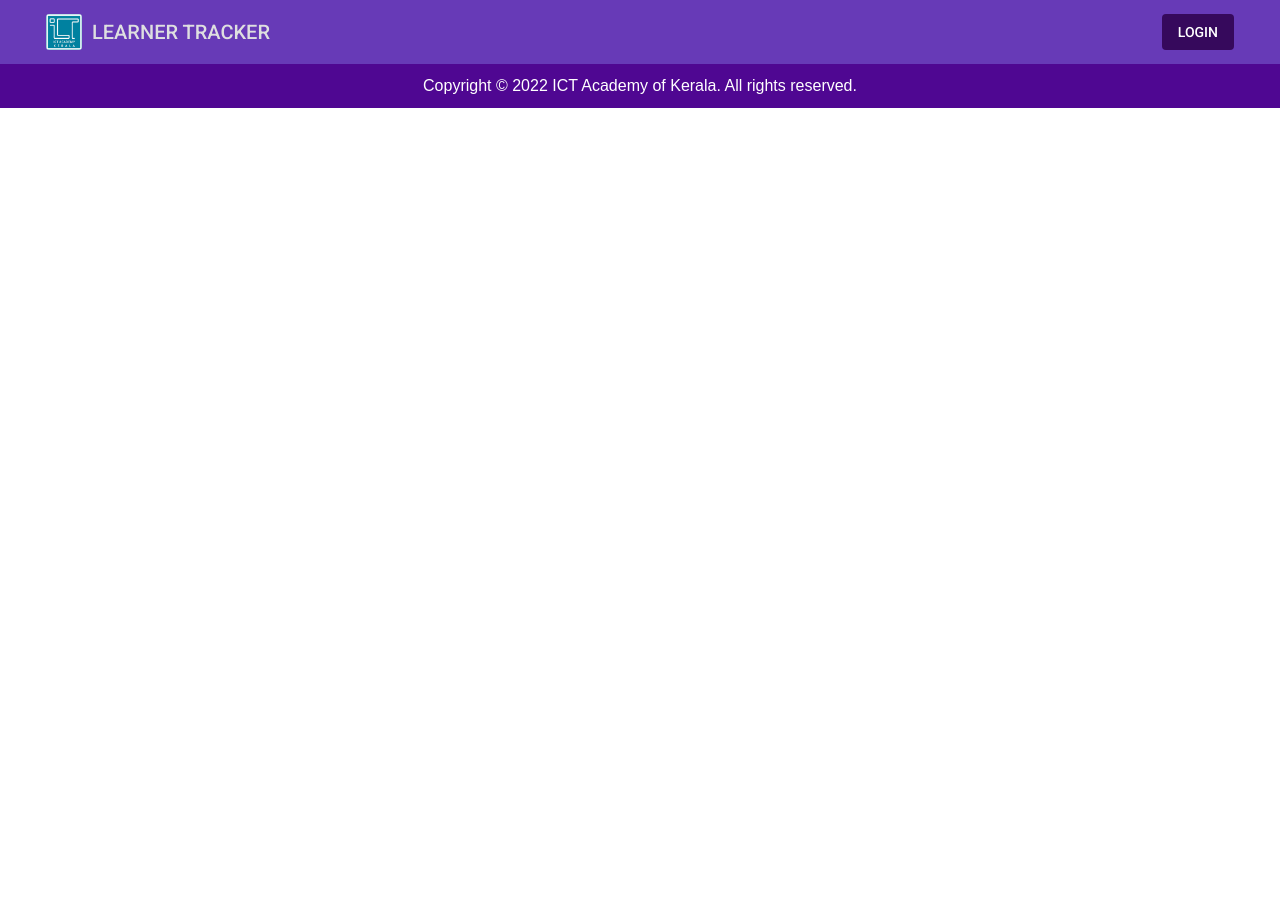
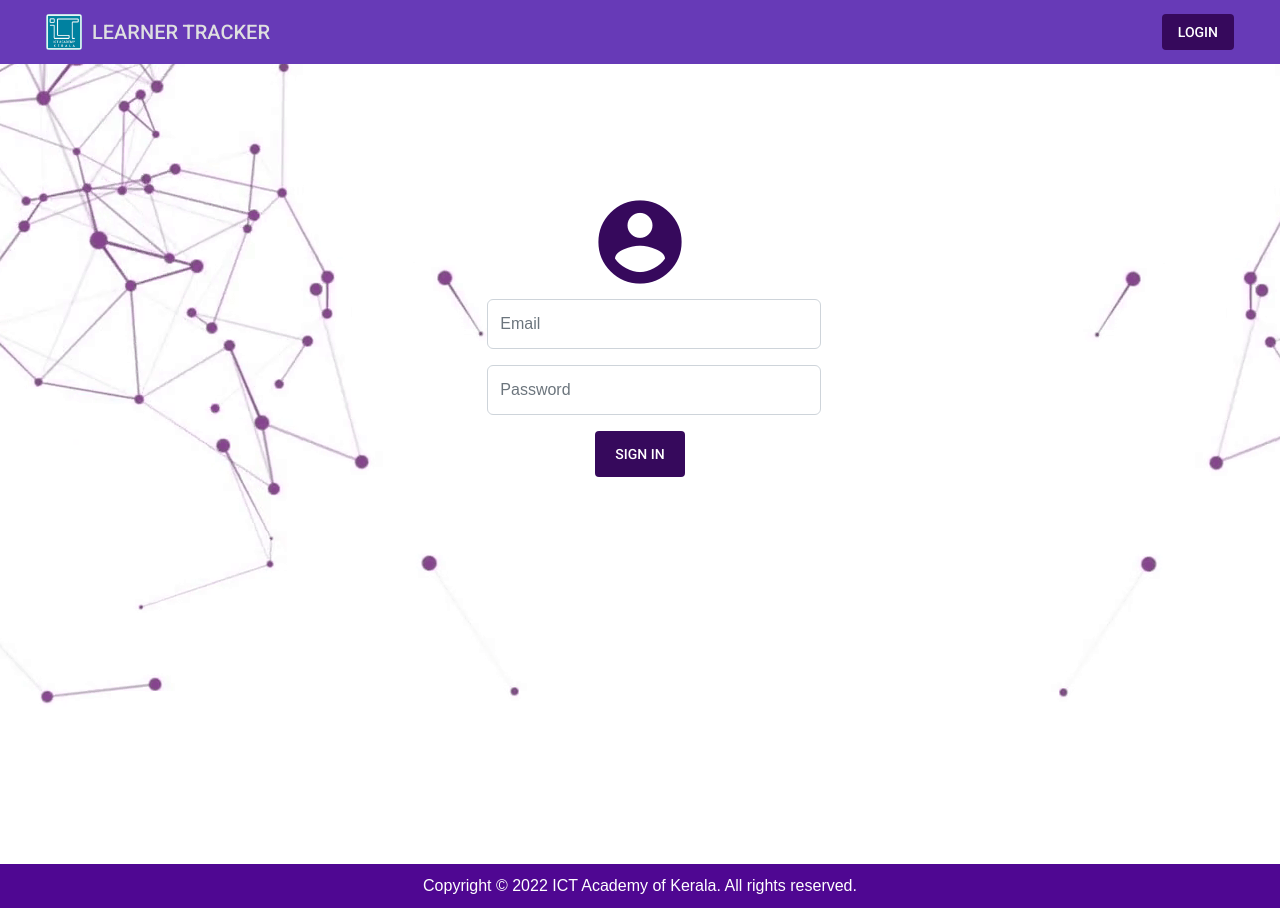
Before and after one commit to rajeevc5260/learners-tracker, an Angular app in the folder Frontend/: page /login in a window 1280 px wide. Before the commit this address led to /. Before the commit the page ends 800 px from the top, so only its background shows below. Built offline with nearby package versions, Linux system fonts and the light colour scheme.

Commit message:
login update

```diff
--- a/Frontend/src/app/Components/home/home.component.html
+++ b/Frontend/src/app/Components/home/home.component.html
@@ -4,7 +4,7 @@
     <p>
       {{ contentPara }}
     </p>
-    <button mat-button class="calToAct">
+    <button mat-button class="calToAct" routerLink="/login">
       {{ login }} <mat-icon>east</mat-icon>
     </button>
   </div>
--- /dev/null
+++ b/Frontend/src/app/Components/login/login.component.css
@@ -0,0 +1,25 @@
+
+.sign-main{
+    height: 100%;
+    background-image: url(../../../assets/images/bg.png);
+}
+form{
+    padding: 10% 5%;
+    border-radius: 6px;
+    text-align: center;
+}
+form input{
+    height: 50px;
+    margin-left: 50px;
+}
+.avatar{
+    font-size: 100px;
+    width: auto;
+    height: auto;
+    color:rgb(54, 9, 92);
+}
+.signbtn{
+    background-color:rgb(54, 9, 92) ;
+    color:#fff;
+    padding: 5px 20px;
+}
--- /dev/null
+++ b/Frontend/src/app/Components/login/login.component.html
@@ -0,0 +1,16 @@
+<div class="sign-main">
+    <form class="col-sm-5 container">
+        <mat-icon class="avatar">account_circle</mat-icon>
+        <div class="row mb-3">
+          <div class="col-sm-10">
+            <input type="email" class="form-control" id="inputEmail3 " placeholder="Email">
+          </div>
+        </div>
+        <div class="row mb-3">
+          <div class="col-sm-10">
+            <input type="password" class="form-control" id="inputPassword3" placeholder="Password">
+          </div>
+        </div>
+        <button type="submit"  class="signbtn"mat-button>SIGN IN</button>
+      </form>
+</div>
--- /dev/null
+++ b/Frontend/src/app/Components/login/login.component.ts
@@ -0,0 +1,15 @@
+import { Component, OnInit } from '@angular/core';
+
+@Component({
+  selector: 'app-login',
+  templateUrl: './login.component.html',
+  styleUrls: ['./login.component.css']
+})
+export class LoginComponent implements OnInit {
+
+  constructor() { }
+
+  ngOnInit(): void {
+  }
+
+}
--- a/Frontend/src/app/app-routing.module.ts
+++ b/Frontend/src/app/app-routing.module.ts
@@ -2,10 +2,12 @@ import { NgModule } from '@angular/core';
 import { RouterModule, Routes } from '@angular/router';
 import { DashboardHeaderComponent } from './Components/dashboard-header/dashboard-header.component';
 import { HomeComponent } from './Components/home/home.component';
+import { LoginComponent } from './Components/login/login.component';
 
 const routes: Routes = [
   { path: '', component: HomeComponent },
   { path: 'dashboard', component: DashboardHeaderComponent },
+  {path:'login', component:LoginComponent},
 ];
 
 @NgModule({
--- a/Frontend/src/app/app.module.ts
+++ b/Frontend/src/app/app.module.ts
@@ -12,6 +12,7 @@ import { MatIconModule } from "@angular/material/icon";
 import { MatButtonModule } from "@angular/material/button";
 import { MatCardModule } from "@angular/material/card";
 import { DashboardHeaderComponent } from './Components/dashboard-header/dashboard-header.component';
+import { LoginComponent } from './Components/login/login.component';
 
 @NgModule({
   declarations: [
@@ -19,7 +20,8 @@ import { DashboardHeaderComponent } from './Components/dashboard-header/dashboar
     HeaderComponent,
     FooterComponent,
     HomeComponent,
-    DashboardHeaderComponent
+    DashboardHeaderComponent,
+    LoginComponent
   ],
   imports: [
     BrowserModule,
```
Also changed, not shown: 1 other file (tests, documents, lock files or other folders).
